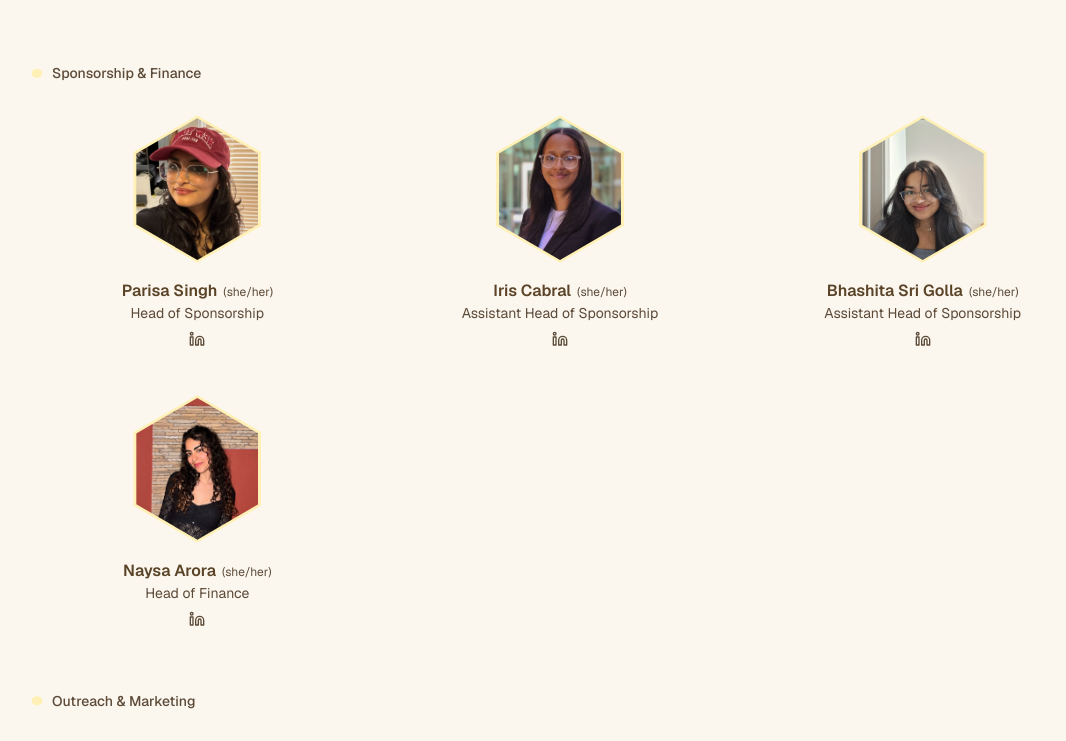
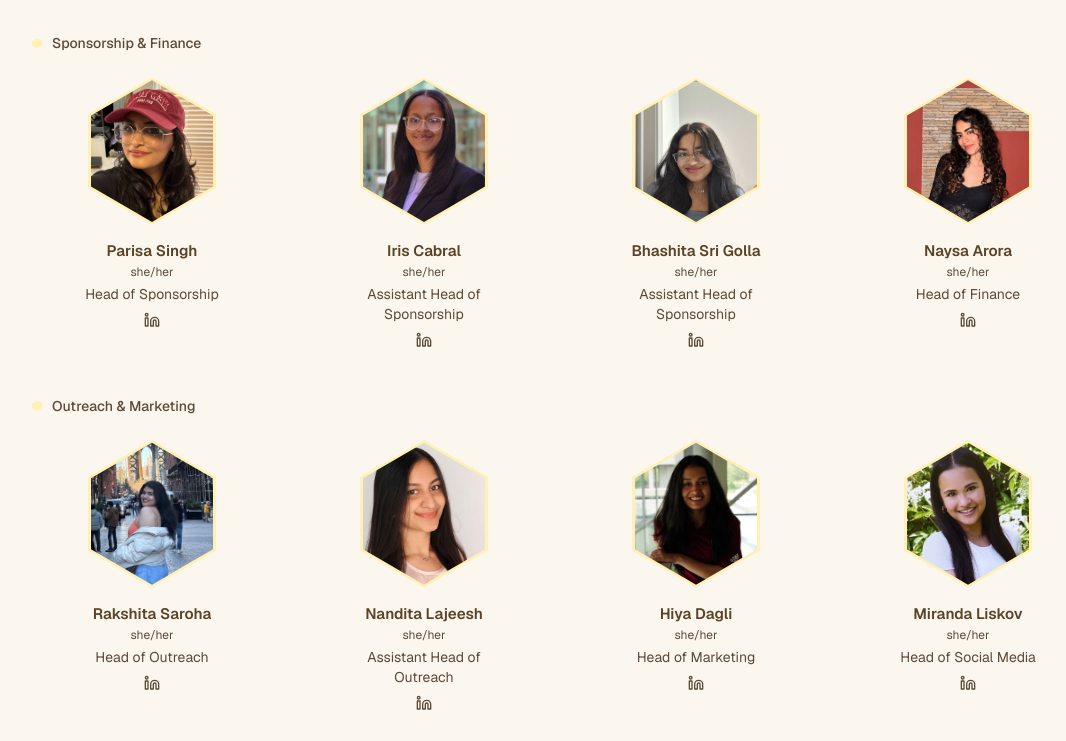
Before and after one commit to hackher413/website, a Next.js app: page /team in a window 1280 px wide. Shown: the part 862-1603 px from the top of the page, without its empty margins (80-1146 px from the left). Built offline with nearby package versions, Linux system fonts and the light colour scheme; no server answers.

Commit message:
improve team page ui

```diff
--- a/src/app/(site)/team/page.tsx
+++ b/src/app/(site)/team/page.tsx
@@ -18,12 +18,18 @@ export default function TeamPage() {
       <PageHeader title={teamIntro.title} lead={teamIntro.lead} />
 
       <Section spacing="lg" className="pt-4 sm:pt-8">
-        <div className="flex flex-col gap-16">
+        <div className="flex flex-col gap-12">
           {team.map((group) => {
             const featured = group.name === "Directors";
             return (
               <div key={group.name}>
-                <h2 className="mb-8 flex items-center gap-2.5 text-sm font-medium text-muted-foreground">
+                <h2
+                  className={
+                    featured
+                      ? "mb-6 flex items-center justify-center gap-2.5 text-sm font-medium text-muted-foreground"
+                      : "mb-6 flex items-center gap-2.5 text-sm font-medium text-muted-foreground"
+                  }
+                >
                   <HexMark size="sm" tone="honey" />
                   {group.name}
                 </h2>
@@ -31,7 +37,8 @@ export default function TeamPage() {
                   className={
                     featured
                       ? "flex flex-wrap justify-center gap-x-12 gap-y-10"
-                      : "grid grid-cols-2 gap-x-8 gap-y-12 sm:grid-cols-3"
+                      : // Shared track: 2-up until lg, then 4-up so fours fill a row (no 3+1 orphan).
+                        "grid grid-cols-2 gap-x-6 gap-y-10 lg:grid-cols-4 lg:gap-x-8 lg:gap-y-12"
                   }
                 >
                   {group.members.map((member) => (
--- a/src/components/content/organizer-card.tsx
+++ b/src/components/content/organizer-card.tsx
@@ -28,13 +28,13 @@ export function OrganizerCard({
     <div
       className={cn(
         "group flex flex-col items-center text-center",
-        featured && "w-44 sm:w-52",
+        featured ? "w-44 sm:w-52" : "w-full max-w-[11rem] justify-self-center",
       )}
     >
       <div
         className={cn(
           "relative aspect-[0.866] w-full transition-transform duration-300 ease-out group-hover:-translate-y-1",
-          featured ? "max-w-44 sm:max-w-52" : "max-w-28 sm:max-w-32",
+          featured ? "max-w-44 sm:max-w-52" : "mx-auto max-w-32",
         )}
         style={{ clipPath: HEX_CLIP }}
       >
@@ -69,17 +69,22 @@ export function OrganizerCard({
         </div>
       </div>
 
-      <h3 className={cn("mt-4 font-semibold", featured && "text-lg")}>
+      <h3
+        className={cn(
+          "mt-4 text-pretty font-semibold",
+          featured ? "text-lg" : "text-[0.95rem] leading-snug",
+        )}
+      >
         {organizer.name}
         {organizer.pronouns ? (
-          <span className="ml-1.5 text-xs font-normal text-muted-foreground">
-            ({organizer.pronouns})
+          <span className="mt-0.5 block text-xs font-normal text-muted-foreground">
+            {organizer.pronouns}
           </span>
         ) : null}
       </h3>
       <p
         className={cn(
-          "text-sm text-muted-foreground",
+          "mt-1 text-sm text-pretty text-muted-foreground",
           featured && "font-medium text-foreground",
         )}
       >
```
